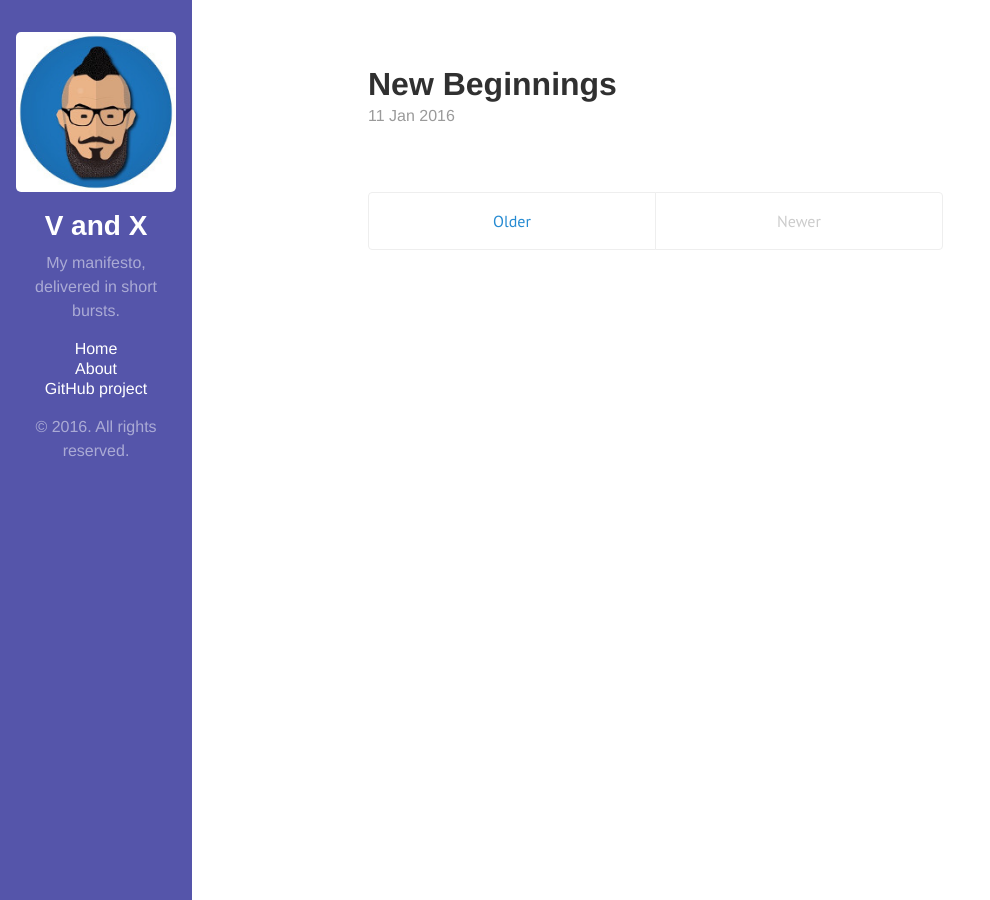
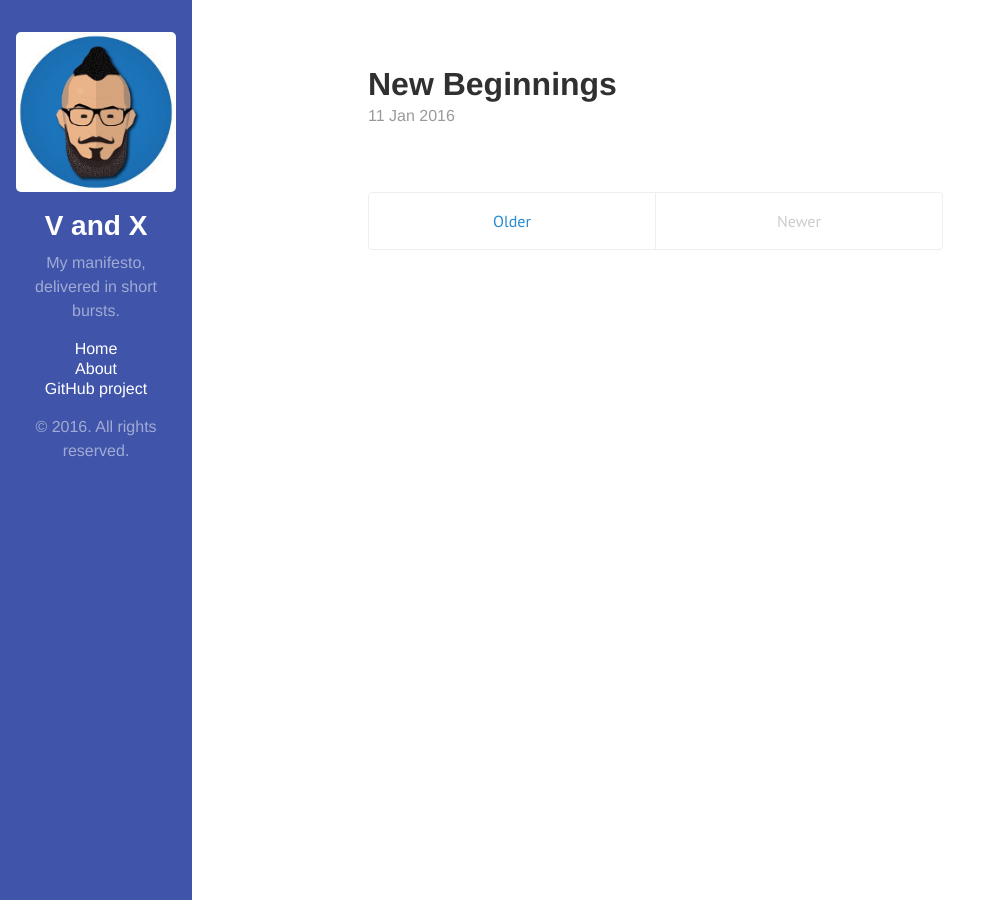
Before and after one commit to TimBanks/timbanks.github.io, a Jekyll site: the page built from index.html, in a window 1280 px wide. Shown: the whole page, without its empty margins (0-990 px from the left). Built offline with Jekyll 4.4.1, drawn with Linux system fonts in a browser that asks for light colours; the list of posts is cut into pages by our own code.

Commit message:
sidebar work

```diff
--- a/public/css/hyde.css
+++ b/public/css/hyde.css
@@ -60,7 +60,7 @@ html {
   text-align: center;
   padding: 2rem 1rem;
   color: rgba(255,255,255,.5);
-  background-color: #5555aa;
+  background-color: #4055aa;
 }
 @media (min-width: 48em) {
   .sidebar {
```
